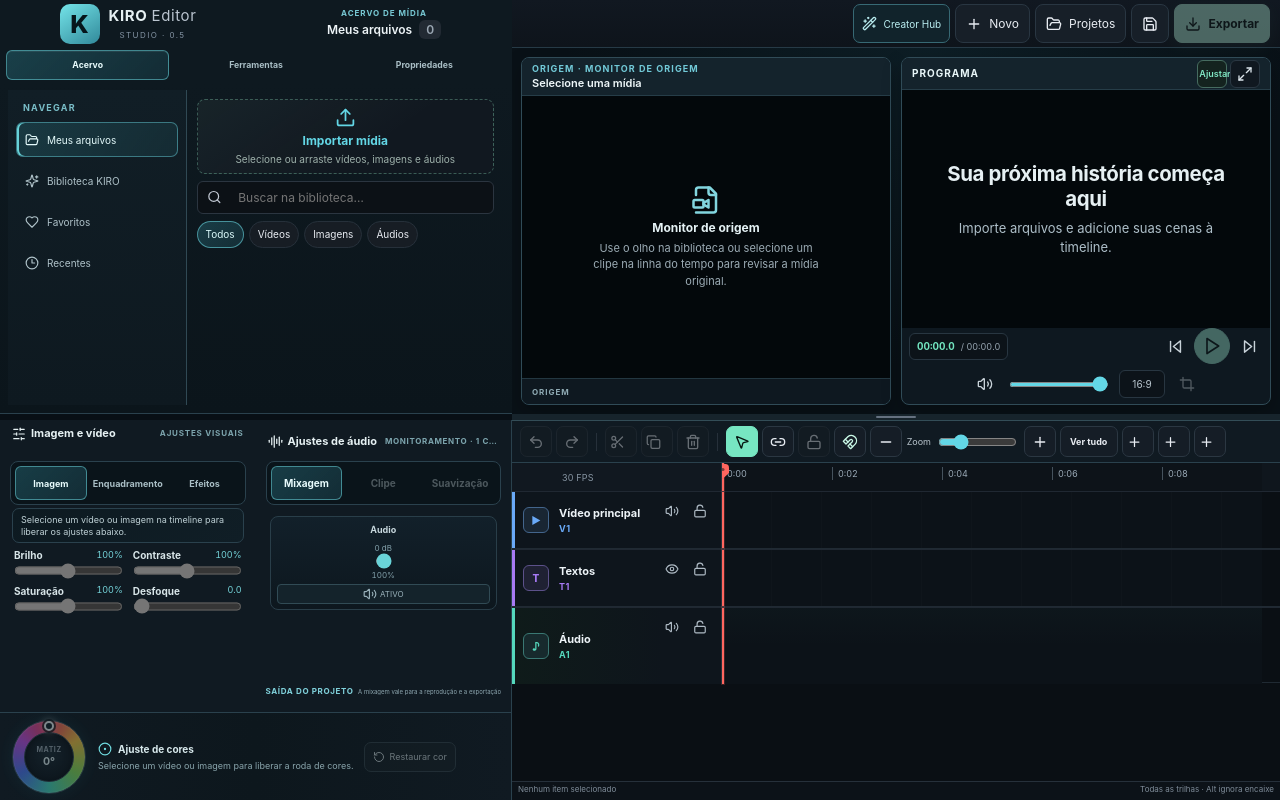
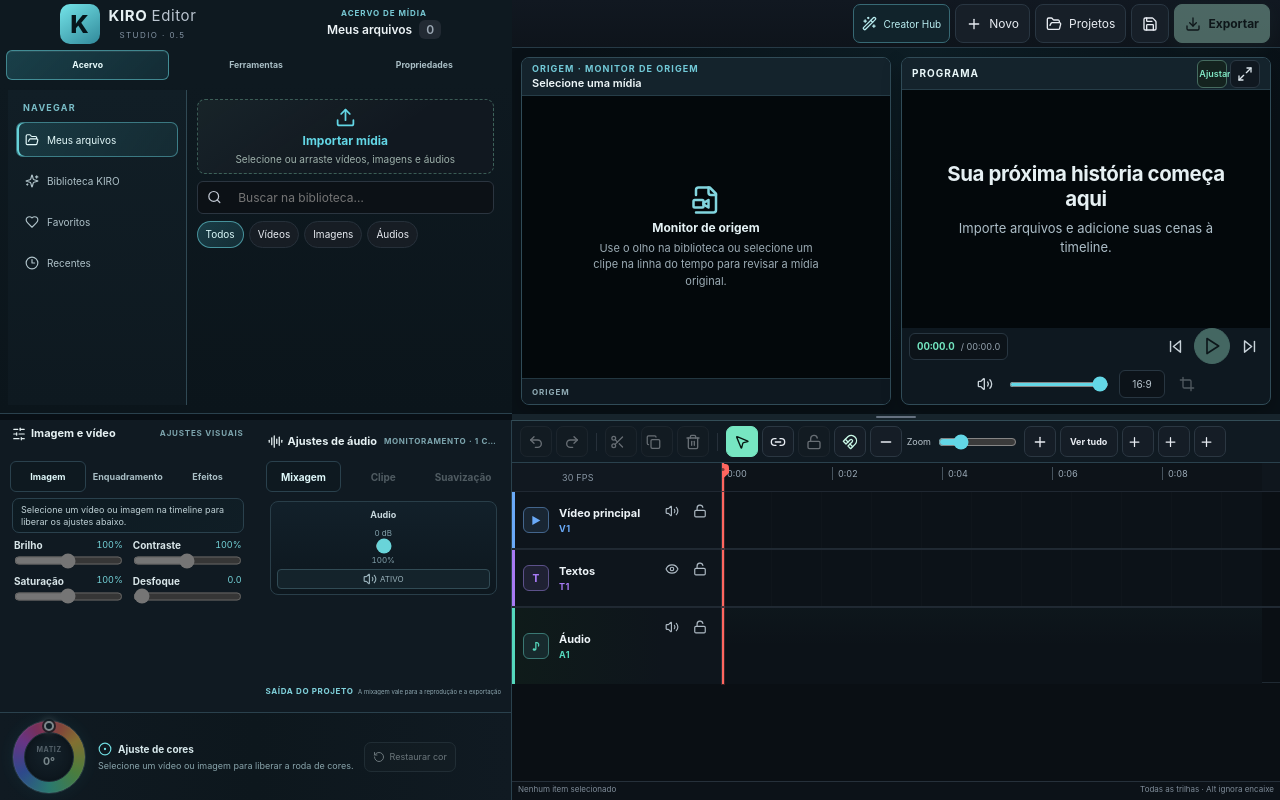
Before and after one commit to kiroaventureiro/kiro-editor, a React (Vite) app: page / in a window 1280 px wide. Built offline with nearby package versions, Linux system fonts and the light colour scheme.

Commit message:
Ajusta alinhamento e abas dos painéis inferiores

```diff
--- a/src/styles/desktop-program-monitor-v4.css
+++ b/src/styles/desktop-program-monitor-v4.css
@@ -1468,3 +1468,64 @@
     border-top: 0 !important;
   }
 }
+
+
+/* Ajustes inferiores: cabeçalhos alinhados e abas apoiadas no fundo do painel,
+   seguindo a linguagem visual do acervo, sem moldura envolvendo os botões. */
+@media (min-width: 851px) {
+  .workspace-control-dock > .workspace-dock-image .dock-panel-heading,
+  .workspace-control-dock > .workspace-dock-audio .dock-panel-heading {
+    display: flex !important;
+    align-items: center !important;
+    justify-content: space-between !important;
+    min-height: 30px !important;
+    padding: 0 3px 5px !important;
+    text-align: left !important;
+  }
+
+  .workspace-control-dock > .workspace-dock-image .effects-heading-copy,
+  .workspace-control-dock > .workspace-dock-audio .mixer-heading-copy {
+    display: flex !important;
+    align-items: center !important;
+    justify-content: flex-start !important;
+    gap: 7px !important;
+    width: auto !important;
+    min-width: 0 !important;
+    text-align: left !important;
+  }
+
+  .workspace-control-dock > .workspace-dock-image .dock-tool-tabs,
+  .workspace-control-dock > .workspace-dock-audio .dock-tool-tabs {
+    display: flex !important;
+    align-items: stretch !important;
+    gap: 4px !important;
+    padding: 0 !important;
+    border: 0 !important;
+    border-radius: 0 !important;
+    background: transparent !important;
+  }
+
+  .workspace-control-dock > .workspace-dock-image .dock-tool-tabs button,
+  .workspace-control-dock > .workspace-dock-audio .dock-tool-tabs button {
+    flex: 1 1 0 !important;
+    min-height: 31px !important;
+    padding: 5px 8px !important;
+    border: 1px solid transparent !important;
+    border-radius: 6px !important;
+    background: transparent !important;
+    color: #a9bec5 !important;
+    text-align: center !important;
+  }
+
+  .workspace-control-dock > .workspace-dock-image .dock-tool-tabs button[aria-selected="true"],
+  .workspace-control-dock > .workspace-dock-audio .dock-tool-tabs button[aria-selected="true"] {
+    border-color: #2a414d !important;
+    background: #0e1920 !important;
+    color: #dff8fa !important;
+  }
+
+  .workspace-control-dock > .workspace-dock-image .dock-tool-content,
+  .workspace-control-dock > .workspace-dock-audio .audio-tool-content {
+    padding: 6px 2px 2px !important;
+  }
+}
```
